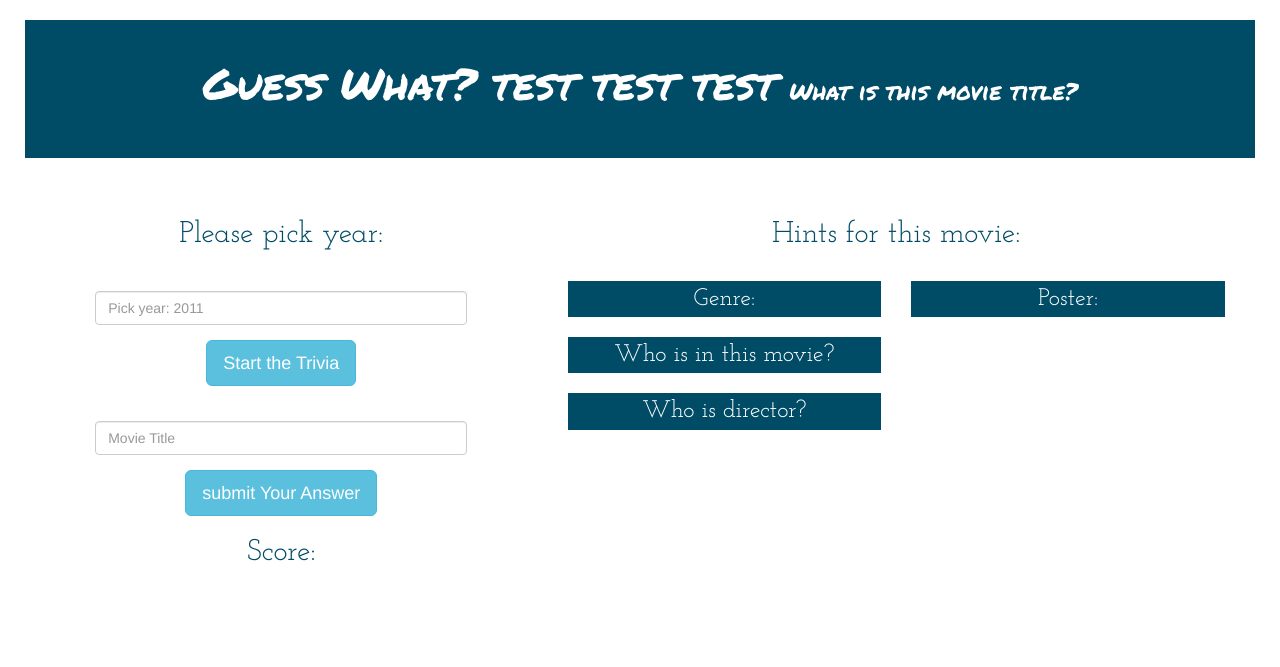
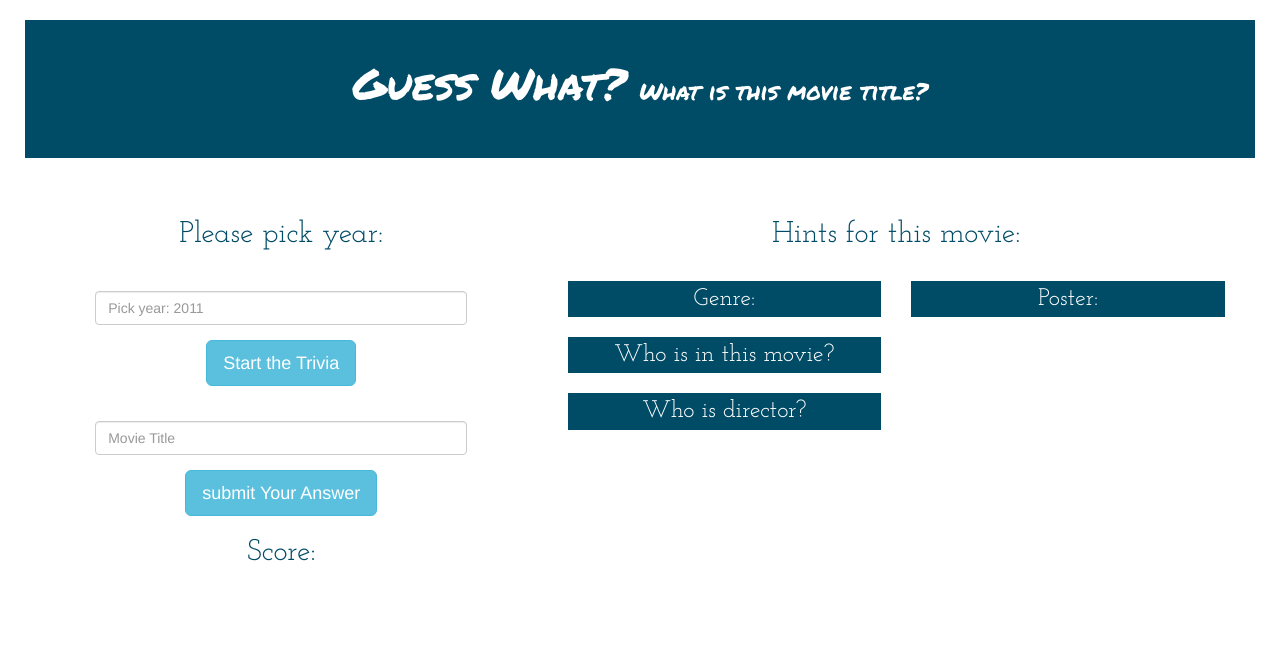
Before and after one commit to okabe-san/guess-what, a website: page src/index.html in a window 1280 px wide. Shown: the top 667 px of the page. Drawn offline with nearby package versions, Linux system fonts and the light colour scheme.

Commit message:
test update

```diff
--- a/src/index.html
+++ b/src/index.html
@@ -12,7 +12,7 @@
     <body>
       <header class="row">
         <section class="col-md-12 text-center">
-          <h1><big>Guess What? test test test</big>   <small>What is this movie title?</small></h1>
+          <h1><big>Guess What?</big>   <small>What is this movie title?</small></h1>
         </section>
       </header>
       <section id="mainScreen" class="row">
```
